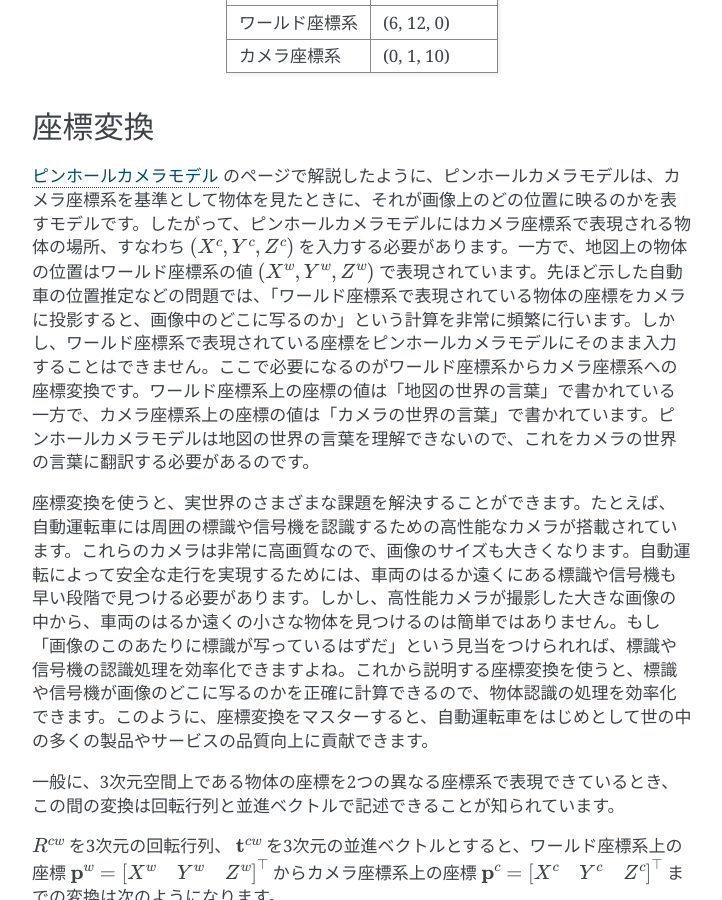
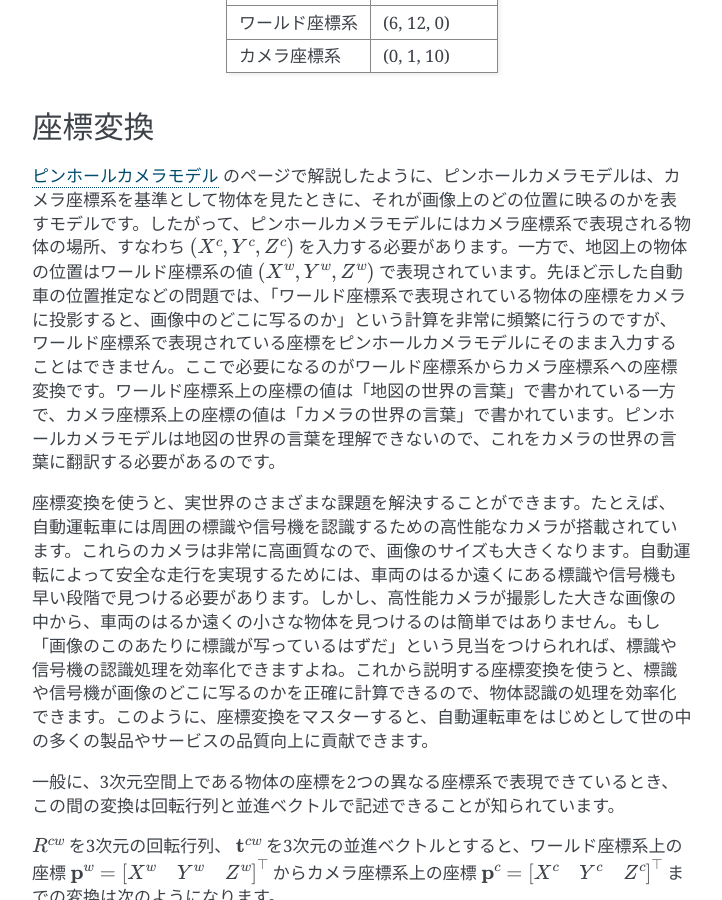
Before and after one commit to CyberAgentAILab/visual-localization-documentation, a Sphinx documentation site: the page built from source/coordinate_transform.rst, in a window 1280 px wide and 900 px high, scrolled down 3262 px. Shown: the whole window, without its empty margins (388-1110 px from the left). Built offline with Sphinx 7.4.7, drawn with Linux system fonts in a browser that asks for light colours.

Commit message:
表現の軽微な修正 (#5)

```diff
--- a/source/coordinate_transform.rst
+++ b/source/coordinate_transform.rst
@@ -53,7 +53,7 @@
 座標変換
 --------
 
-:ref:`pinhole_camera_model` のページで解説したように、ピンホールカメラモデルは、カメラ座標系を基準として物体を見たときに、それが画像上のどの位置に映るのかを表すモデルです。したがって、ピンホールカメラモデルにはカメラ座標系で表現される物体の場所、すなわち :math:`(X^{c}, Y^{c}, Z^{c})` を入力する必要があります。一方で、地図上の物体の位置はワールド座標系の値 :math:`(X^{w}, Y^{w}, Z^{w})` で表現されています。先ほど示した自動車の位置推定などの問題では、「ワールド座標系で表現されている物体の座標をカメラに投影すると、画像中のどこに写るのか」という計算を非常に頻繁に行います。しかし、ワールド座標系で表現されている座標をピンホールカメラモデルにそのまま入力することはできません。ここで必要になるのがワールド座標系からカメラ座標系への座標変換です。ワールド座標系上の座標の値は「地図の世界の言葉」で書かれている一方で、カメラ座標系上の座標の値は「カメラの世界の言葉」で書かれています。ピンホールカメラモデルは地図の世界の言葉を理解できないので、これをカメラの世界の言葉に翻訳する必要があるのです。
+:ref:`pinhole_camera_model` のページで解説したように、ピンホールカメラモデルは、カメラ座標系を基準として物体を見たときに、それが画像上のどの位置に映るのかを表すモデルです。したがって、ピンホールカメラモデルにはカメラ座標系で表現される物体の場所、すなわち :math:`(X^{c}, Y^{c}, Z^{c})` を入力する必要があります。一方で、地図上の物体の位置はワールド座標系の値 :math:`(X^{w}, Y^{w}, Z^{w})` で表現されています。先ほど示した自動車の位置推定などの問題では、「ワールド座標系で表現されている物体の座標をカメラに投影すると、画像中のどこに写るのか」という計算を非常に頻繁に行うのですが、ワールド座標系で表現されている座標をピンホールカメラモデルにそのまま入力することはできません。ここで必要になるのがワールド座標系からカメラ座標系への座標変換です。ワールド座標系上の座標の値は「地図の世界の言葉」で書かれている一方で、カメラ座標系上の座標の値は「カメラの世界の言葉」で書かれています。ピンホールカメラモデルは地図の世界の言葉を理解できないので、これをカメラの世界の言葉に翻訳する必要があるのです。
 
 座標変換を使うと、実世界のさまざまな課題を解決することができます。たとえば、自動運転車には周囲の標識や信号機を認識するための高性能なカメラが搭載されています。これらのカメラは非常に高画質なので、画像のサイズも大きくなります。自動運転によって安全な走行を実現するためには、車両のはるか遠くにある標識や信号機も早い段階で見つける必要があります。しかし、高性能カメラが撮影した大きな画像の中から、車両のはるか遠くの小さな物体を見つけるのは簡単ではありません。もし「画像のこのあたりに標識が写っているはずだ」という見当をつけられれば、標識や信号機の認識処理を効率化できますよね。これから説明する座標変換を使うと、標識や信号機が画像のどこに写るのかを正確に計算できるので、物体認識の処理を効率化できます。このように、座標変換をマスターすると、自動運転車をはじめとして世の中の多くの製品やサービスの品質向上に貢献できます。
 
```
